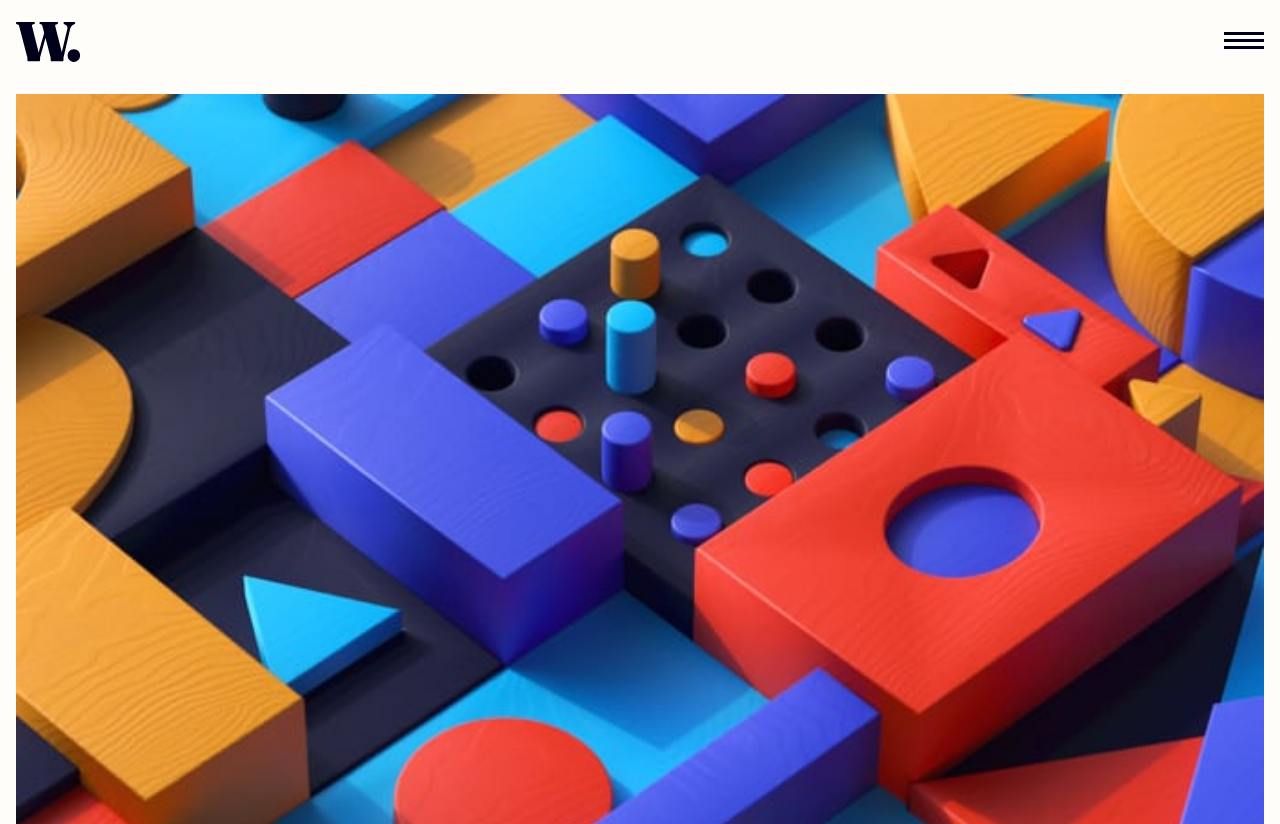
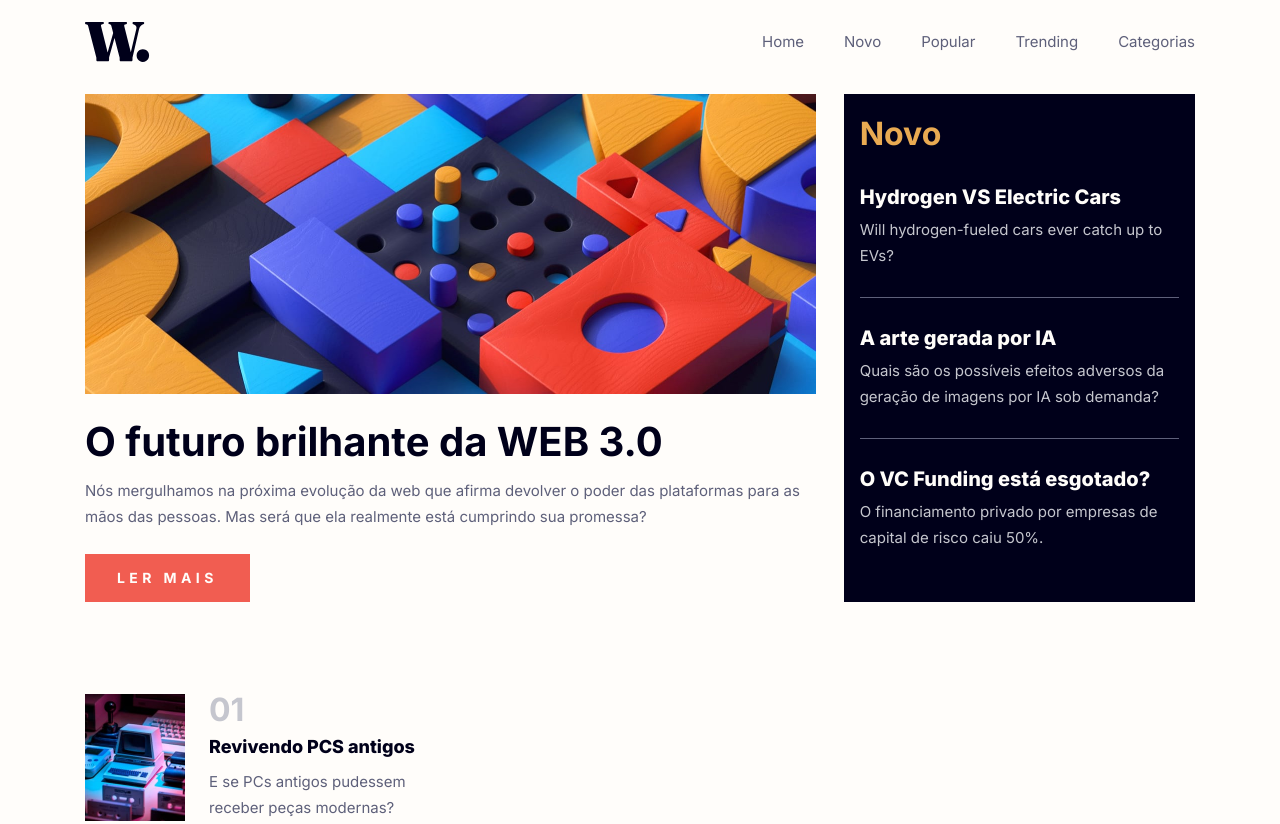
Before and after one commit to Emilio133752/projectNoticias, a plain HTML site: page index.html in a window 1280 px wide. Shown: the top 824 px of the page. Drawn offline with Linux system fonts and the light colour scheme.

Commit message:
criacao da navegacao desktop remocao da class header mobile inicio da responsividade

```diff
--- a/index.html
+++ b/index.html
@@ -11,12 +11,12 @@
     <title>W. Noticias</title>
 </head>
 <body >
-    <header class="header-mobile">
+    <header>
         <img src="./assets/images/logo.svg" alt="logo Noticias">
         <button>
             <img src="./assets/images/icon-menu.svg" alt="icone menu hambuergue">
         </button>
-        <nav>
+        <nav class="mobile">
             <button>
                 <img src="./assets/images/icon-menu-close.svg" alt="menu">
             </button>
@@ -26,10 +26,20 @@
             <a href="">Trending</a>
             <a href="">Categorias</a>
         </nav>
+        <nav class="desktop">
+            <a href="">Home</a>
+            <a href="">Novo</a>
+            <a href="">Popular</a>
+            <a href="">Trending</a>
+            <a href="">Categorias</a>
+        </nav>
     </header>
     <main>
         <section class="primeira-secao">
-            <img src="./assets/images/image-web-3-mobile.jpg" alt="iconbe de puzzle colorido">
+            <picture>
+                <source media="(min-width: 700px)" srcset="./assets/images/image-web-3-desktop.jpg">
+                <img src="./assets/images/image-web-3-mobile.jpg alt="iconbe de puzzle colorido">
+            </picture>
             <h1>O futuro brilhante da WEB 3.0</h1>
             <p>Nós mergulhamos na próxima evolução da web que afirma devolver o poder das plataformas para as mãos das pessoas. Mas será que ela realmente está cumprindo sua promessa?</p>
             <button>Ler Mais</button>
--- a/script.js
+++ b/script.js
@@ -2,7 +2,7 @@ const botaoAbrir = document.querySelector("header > button")
 const botaoFechar = document.querySelector("header nav button")
 
 const body = document.querySelector("body")
-const nav = document.querySelector("header > nav")
+const nav = document.querySelector("header .mobile")
 
 botaoAbrir.addEventListener(`click`, abrirMenu)
 botaoFechar.addEventListener(`click`,fecharMenu)
--- a/style.css
+++ b/style.css
@@ -31,20 +31,21 @@ body.escurecer::before{
     left: 0;
 }
 
-.header-mobile{
+header{
    display: flex;
    justify-content: space-between;
    align-items: center;
    margin-bottom: 2rem;
+   max-width: 1110px;
+   margin-inline: auto;
 }
-
-.header-mobile button{
+header button{
     border: none;
     background: none;
     width: fit-content;
 }
 
-.header-mobile nav{
+header nav.mobile{
     position: fixed;
     background-color: var(--almost-white);
     right: -16rem;
@@ -60,20 +61,25 @@ body.escurecer::before{
     transition: 0.7s;
 }
 
-.header-mobile nav.abrir{
+header nav.mobile.abrir{
     right: 0;
 }
 
-.header-mobile nav button{
+header nav button{
     align-self: flex-end;
     margin-bottom: 4rem;
 }
 
-.header-mobile nav a {
+header .mobile a {
     text-decoration: none;
     color: var(--dark-blue);
     font-size: 1.125rem;
     line-height: 1.5rem;
+}
+
+main{
+    max-width: 1110px;
+    margin-inline: auto;
 }
 
 .primeira-secao{
@@ -176,3 +182,32 @@ body.escurecer::before{
     color: var(--gumetal);
     line-height: 1.625rem;
 }
+
+@media(min-width:1110px){
+    main{
+        display: grid;
+        grid-template-columns: 1fr 1fr 1fr;
+        gap: 1.75rem;
+    }
+
+    .primeira-secao{
+        grid-column: 1 / 3;
+    }
+
+    header > button{
+        display: none;
+    }
+
+    header .desktop{
+       display: flex;
+       gap: 2.5rem;
+    }
+
+
+    header .desktop a{
+        font-size: 0.9375rem;
+        line-height: 1.625rem;
+        text-decoration: none;
+        color: var(--gumetal);
+    }
+}
```
